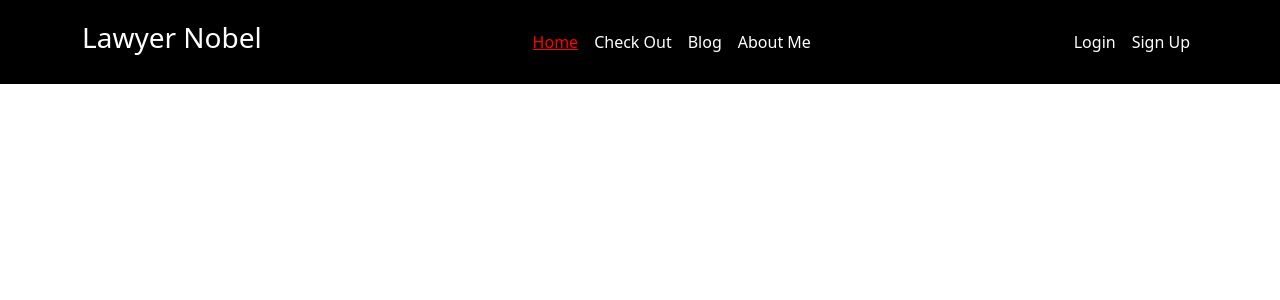
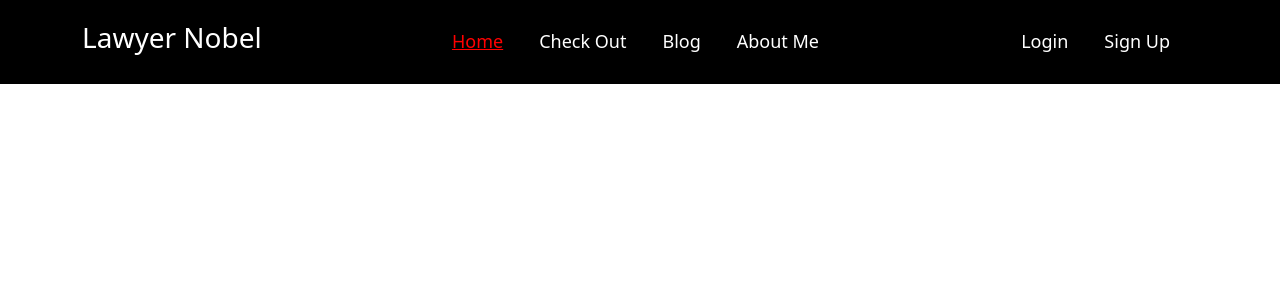
Before and after one commit to nobel7761/React-with-Firebase-Authentication---Independent-Service-Provider, a React (Create React App) app: page / in a window 1280 px wide. Shown: the top 300 px of the page. Built offline with nearby package versions, Linux system fonts and the light colour scheme; no server answers.

Commit message:
custom link done

```diff
--- a/src/components/Header/Header.css
+++ b/src/components/Header/Header.css
@@ -1,17 +1,4 @@
-.header{
-    width: 80%;
-    margin: 0 auto;
-    background-color: aqua;
+.nav-link{
+    margin-right: 20px;
+    font-size: 18px;
 }
-
-.myNav{
-    width: auto;
-    display: flex;
-    justify-content: space-between;
-    padding: 20px;
-    background-color: red;
-}
-
-.header-anchor{
-    display: flex;
-}
```
